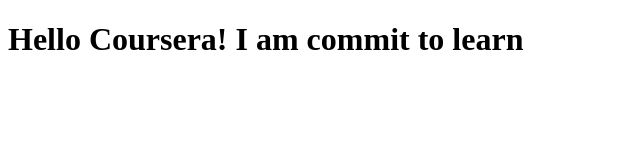
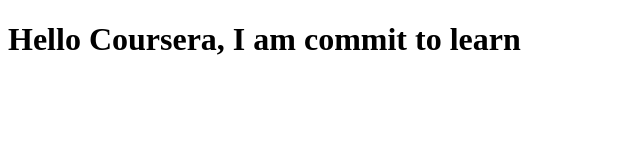
Before and after one commit to StrictStandards/coursera-test, a plain HTML site: page site/index.html in a window 1280 px wide. Shown: the whole page, without its empty margins (0-640 px from the left). Drawn offline with Linux system fonts and the light colour scheme.

Commit message:
new modifications.

```diff
--- a/site/index.html
+++ b/site/index.html
@@ -3,9 +3,9 @@
 <head>
 	<meta charset="utf-8">
 	<meta name="viewport" content="width=device-width, initial-scale=1">
-	<title>Hello Coursera</title>
+	<title>My first website</title>
 </head>
 <body>
-	<h1>Hello Coursera! I am commit to learn</h1>
+	<h1>Hello Coursera, I am commit to learn</h1>
 </body>
 </html>
```
